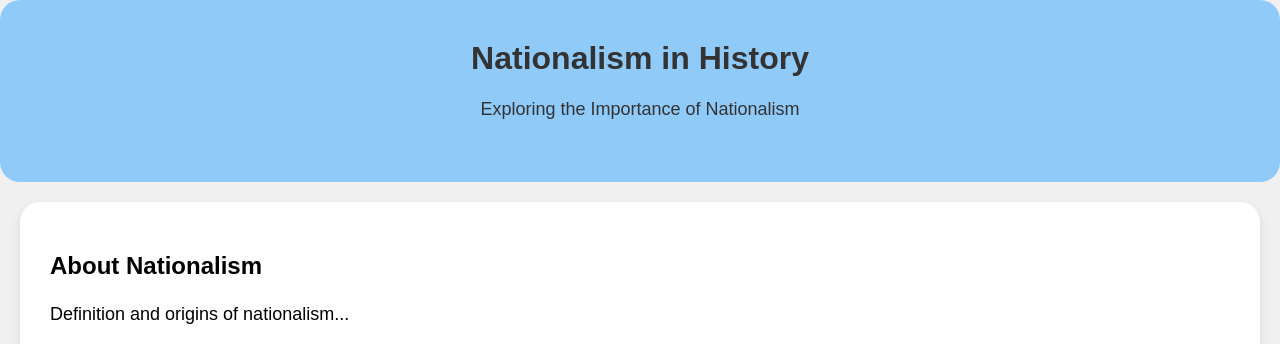
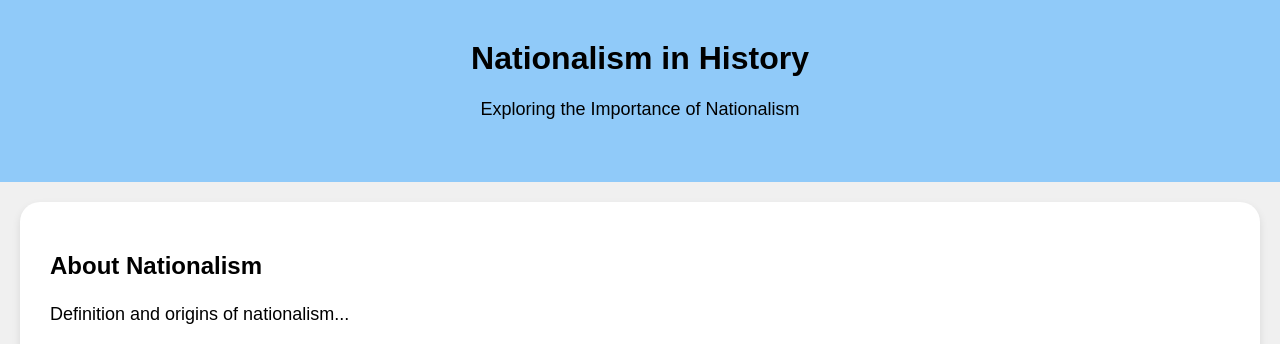
Before and after one commit to Dunetoris/Nationalism.github.io, a plain HTML site: page index.html in a window 1280 px wide. Shown: the top 344 px of the page. Drawn offline with Linux system fonts and the light colour scheme.

Commit message:
Update style.css

```diff
--- a/style.css
+++ b/style.css
@@ -1,5 +1,6 @@
+
 body {
-    font-family: 'Arial', sans-serif;
+    font-family: 'poppins', sans-serif;
     margin: 0;
     padding: 0;
     box-sizing: border-box;
@@ -7,15 +8,17 @@ body {
 }
 
 header {
-    background-color: #90caf9; /* Pastel blue */
-    color: #333;
+    background-color: #90caf9; /
+    color: #00008B;
     text-align: center;
     padding: 40px;
-    border-radius: 20px;
 }
 
 h1 {
     margin: 0;
+}
+section {
+    background-color: #ffdfba;
 }
 
 p {
```
